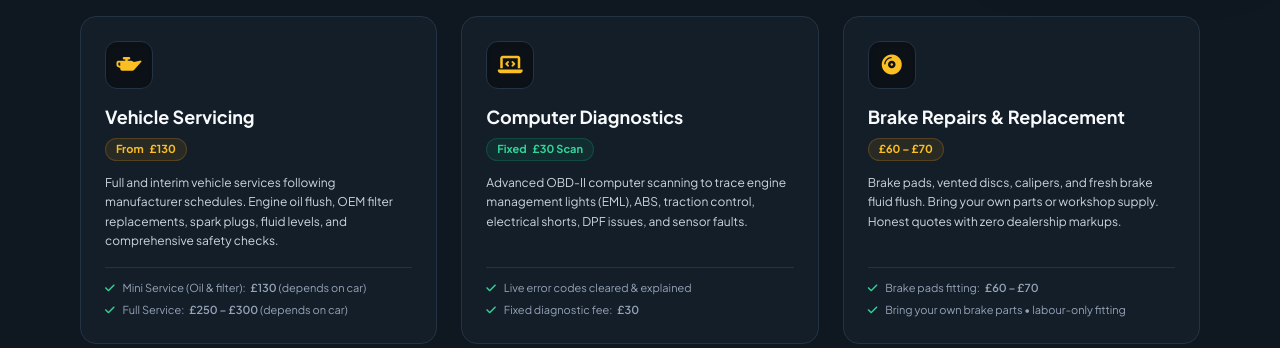
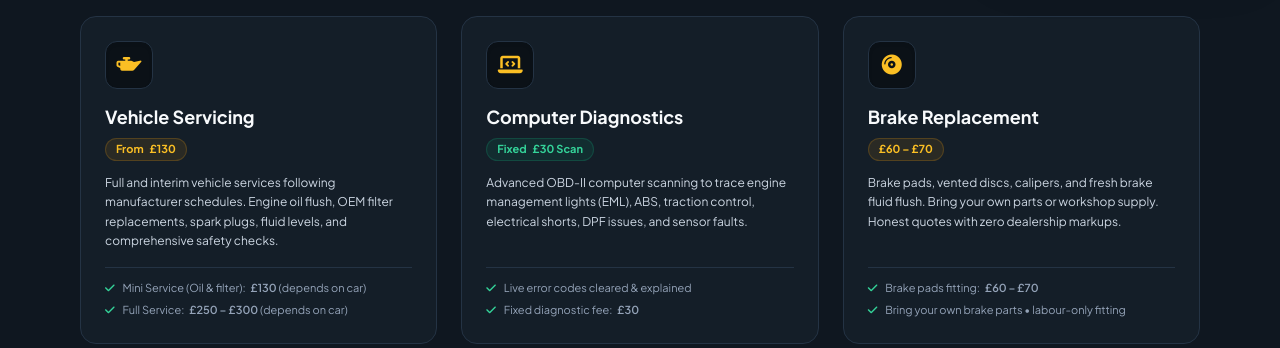
Before and after one commit to juuliettee/Lucas-garage-landingpage, a Flask app: page / in a window 1280 px wide. Shown: the part 830-1178 px from the top of the page. Run offline with Flask 3, Linux system fonts and the light colour scheme; some libraries are stand-ins or nearby versions.

Commit message:
fix(i18n): update brake service title to Brake Replacement and strictly Reemplazo de frenos in Spanish

```diff
--- a/templates/base.html
+++ b/templates/base.html
@@ -553,8 +553,8 @@
                 { pattern: /\bServicio\s+[cC]ompleto:\s*(?:£\s*250\s*–\s*£?\s*300|250\s*–\s*300\s*£)\s*\(?(?:depende|dependiente)\s+del\s+(?:coche|carro)\)?/gi, replacement: 'Servicio completo: £250 – £300 (depende del carro)' },
                 // Traction control (control de tracción, NOT tracción de control)
                 { pattern: /\btracci[oó]n\s+de\s+control\b/gi, replacement: 'control de tracción' },
-                // Brakes only card translation
-                { pattern: /\bFrenos\s+y\s+suspensi[oó]n\b/gi, replacement: 'Reparación y cambio de frenos' },
+                // Brakes only card translation (strictly Reemplazo de frenos)
+                { pattern: /\b(Reparaci[oó]n\s+y\s+(?:reemplazo|remplazo|cambio)\s+de\s+frenos|Reemplazo\s+y\s+reparaci[oó]n\s+de\s+frenos|Frenos\s+y\s+suspensi[oó]n|Cambio\s+de\s+frenos)\b/gi, replacement: 'Reemplazo de frenos' },
                 // Pre-purchase inspection translations
                 { pattern: /\bComprobaciones\s+previas\s+a\s+la\s+compra(?:\s+de\s+elevadores\s+hidr[aá]ulicos)?\b/gi, replacement: 'Revisión general del carro antes de comprar' },
                 { pattern: /\bInspecci[oó]n\s+(?:del\s+carro\s+)?previa\s+a\s+la\s+compra(?:\s+del\s+carro)?\b/gi, replacement: 'Revisión general del carro antes de comprar' },
--- a/templates/index.html
+++ b/templates/index.html
@@ -100,7 +100,7 @@
                         <i class="fa-solid fa-compact-disc"></i>
                     </div>
                     <div class="mb-3">
-                        <h3 class="font-bold text-lg text-slate-50 leading-snug">Brake Repairs & Replacement</h3>
+                        <h3 class="font-bold text-lg text-slate-50 leading-snug">Brake Replacement</h3>
                         <div class="mt-1.5">
                             <span class="inline-block text-[11px] font-bold text-amber-400 bg-amber-500/10 px-2.5 py-0.5 rounded-full border border-amber-500/20 whitespace-nowrap"><span class="notranslate" translate="no">&pound;60 – &pound;70</span></span>
                         </div>
```
